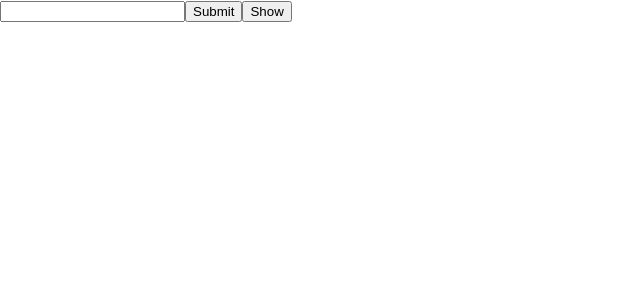
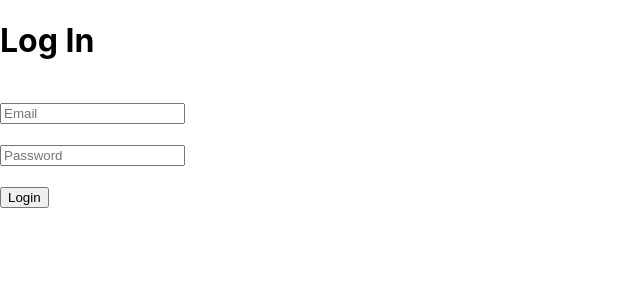
Before and after one commit to MuhammadUsamaHAroon/React, a React (Create React App) app: page / in a window 1280 px wide. Shown: the top 300 px of the page, without its empty margins (0-640 px from the left). Built offline with nearby package versions, Linux system fonts and the light colour scheme.

Commit message:
Assigment 5

```diff
--- a/src/App.js
+++ b/src/App.js
@@ -4,37 +4,84 @@ import React, {useState} from 'react';
 import Parent from './parent'
 
 function App() {
-  const [user, setUser] = useState ("")
-  const [naam, setNaam] = useState(false)
-  const val = function(e){
-    const input = e.target.value
-    console.log(input)
-    setUser(input)
+  //Assigment
+// using state
+// email = admin@domain.com
+// Password = abc123
+// Show login Successfull
+const tittle = "Log In"
+const [email, setEmail] = useState("admin@domain.com")
+const [userEmail, setUserEmail] = useState("")
+const [password, setPassword] = useState("abc123")
+const [userpassword, setUserPassword] = useState("")
 
 
-  }
-   const getName = localStorage.getItem("UserName", user)
-   function show() {
 
-    const show = getName
-    console.log(show)
-    setNaam(true)
+  // const [user, setUser] = useState ("")
+  // const [naam, setNaam] = useState(false)
+  // const val = function(e){
+  //   const input = e.target.value
+  //   console.log(input)
+    // setUser(input)
 
-   }
 
-  const submit = function(){
-    console.log("State==>"+user)
-    localStorage.setItem("UserName", user)
-  }
+  // }
+  //  const getName = localStorage.getItem("UserName", user)
+  //  function show() {
+
+  //   const show = getName
+  //   console.log(show)
+  //   setNaam(true)
+
+  //  }
+
+  // const submit = function(){
+  //   console.log("State==>"+user)
+  //   localStorage.setItem("UserName", user)
+  // }
     // let number= 1;
+    // const submit = function () {
+    // }
+    const showValue = function () {
+      console.log(userEmail)
+      console.log(email)
+      console.log(password)
+      console.log(userpassword)
+
+    }
+    const emailValue = function(e){
+      const input = e.target.value
+      console.log(input)
+      setUserEmail(input)
+    }
+
+    const passwordValue = function(e){
+      const inputPassword = e.target.value
+      console.log(inputPassword)
+      setUserPassword(inputPassword)
+    }
 
   return (
     <div>
+      <h1>{tittle}</h1><br/>
+      <input placeholder = "Email"onChange = {emailValue}/><br/><br/>
+      <input placeholder = "Password"onChange = {passwordValue}/><br/><br/>
+      <button onClick={(showValue)=> email === userEmail && password === userpassword? alert("Login Successfully"):alert("failed")}>Login</button>
 
-    <input onChange={val}/>
+
+      {/* <input placeholder={Email}/> */}
+
+
+    {/* <input onChange={val}/>
     <button onClick={submit}>Submit</button>
     <button onClick={show}>Show</button>
-    {naam ? <ul><li>{getName}</li></ul> :"" }
+    {naam ? <ul><li>{getName}</li></ul> :"" } */}
+
+      {/* <input placeholder="Email" onChange={inputValue}/>
+      {<button>Submit</button>}
+  //  }
+
+
       {/* <Parent/> */}
       {/* <h1>Hello I am  App</h1> */}
 
@@ -48,4 +95,4 @@ function App() {
   }
 
 
-export default  App;
+export default  App
--- a/src/parent.js
+++ b/src/parent.js
@@ -4,28 +4,33 @@ import SecondChild from './SecondChild'
 import OffBulb from "./Asset/images/OIP.jpeg"
 import OnBulb from "./Asset/images/yellow_bulb.png"
 
-const arrObj1 = [{user:"Arshaq",age:25},{user:"Areeb",age:20},{user:"Arif",age:22}]
-const arrObj2 = [{user:"Junaid",age:25},{user:"jawwad",age:20},{user:"Addel",age:22}]
+// const arrObj1 = [{user:"Arshaq",age:25},{user:"Areeb",age:20},{user:"Arif",age:22}]
+// const arrObj2 = [{user:"Junaid",age:25},{user:"jawwad",age:20},{user:"Addel",age:22}]
 // console.log(arrObj1
 
 function Parent(){
+
     // let title1 = "MY Name is Usama"
     // let title2 = "My Name is Ammar"
     // const [bulb, setBulb] = useState(false)
-    const [count, setCount]=useState(0)
+    // const [count, setCount]=useState(0)
 
-    function IncreamentCount(){
-        setCount(count + 1)
-    }
+    // function IncreamentCount(){
+    //     setCount(count + 1)
+    // }
 
-    function DecreamentCont(){
-    //    var zeroLimit = count>=0
-        // if(count===0){
-        //     alert("Sorry!!")
-        // }
-        setCount(count - 1)
+    // function DecreamentCont(){
+    // //    var zeroLimit = count>=0
+    //     // if(count===0){
+    //     //     alert("Sorry!!")
+    //     // }
+    //     setCount(count - 1)
 
-    }
+    // }
+
+
+
+
 
 
 
@@ -34,7 +39,9 @@ function Parent(){
     return(
 
 
-        <>
+        <div>
+
+
 
            {/* <button onClick={IncreamentCount}>Increament</button>
            <span>{count}</span>
@@ -47,7 +54,7 @@ function Parent(){
             <button onClick={()=>bulb === true ? setBulb(false):setBulb(true)}>{bulb === false  ? "Open" : "Close"}</button> */}
 
 
-        </>
+        </div>
 
     )
 }
```
